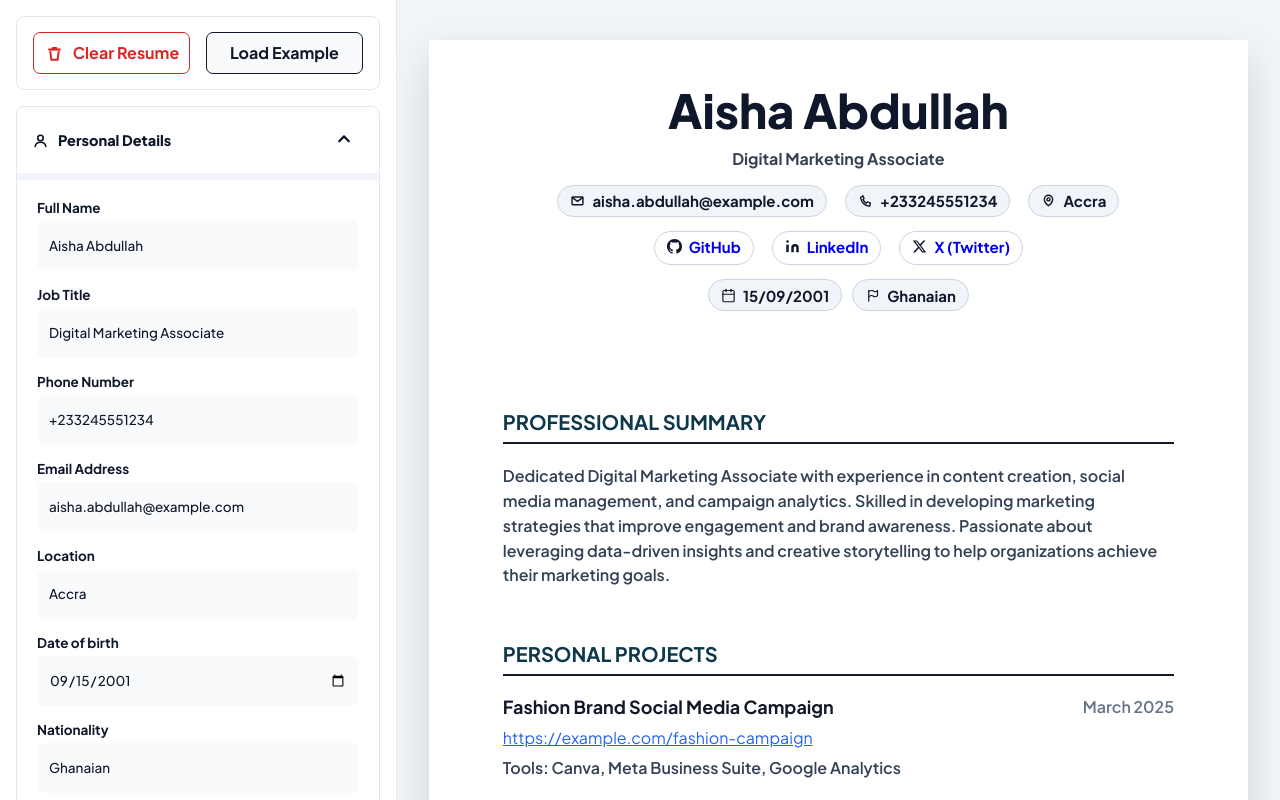
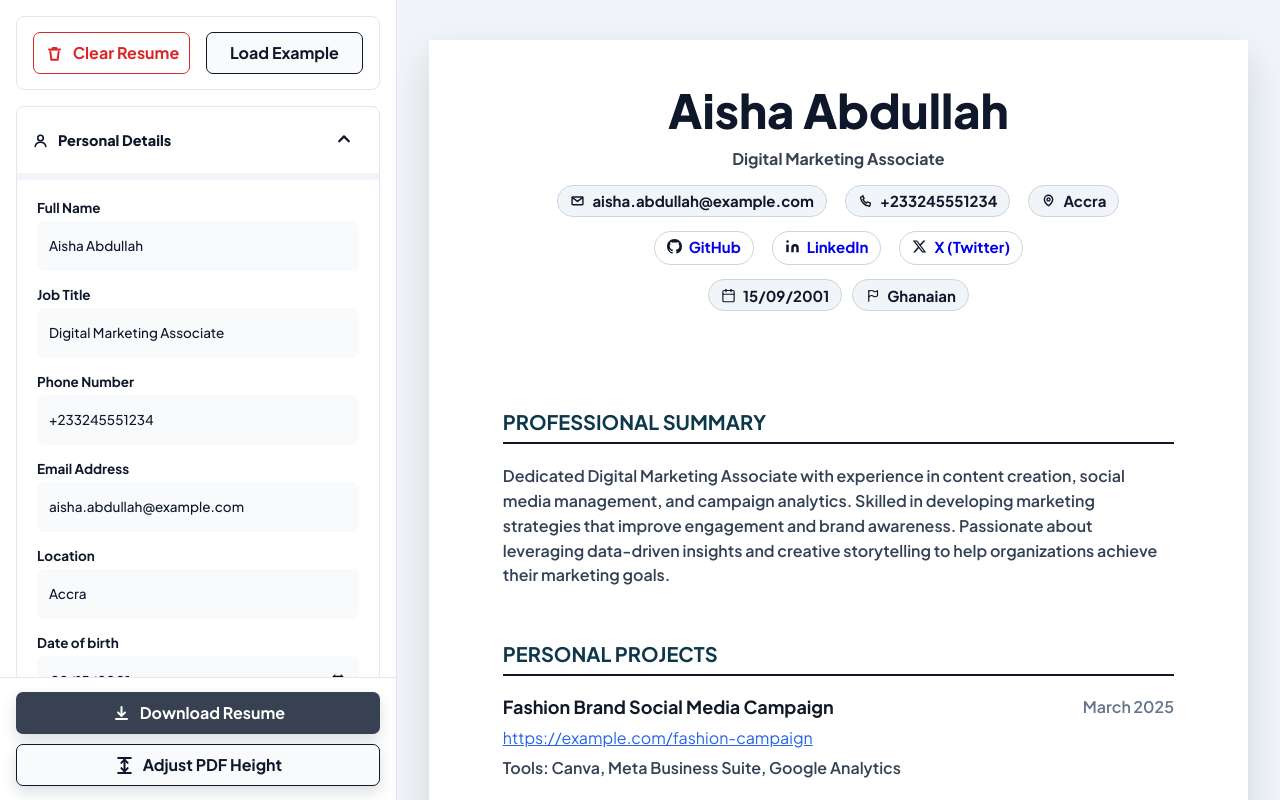
Before and after one commit to AdjeteySowah/cv-application-generator, a React (Vite) app: page / in a window 1280 px wide. Built offline with nearby package versions, Linux system fonts and the light colour scheme.

Commit message:
refactor: use the new class name for editor footer

```diff
--- a/src/styles.css
+++ b/src/styles.css
@@ -419,7 +419,7 @@ svg {
   padding: 2.3rem 2rem 2.5rem;
 }
 
-.download-wrapper {
+.editor-footer {
   position: sticky;
   bottom: 0;
   z-index: 2;
@@ -529,7 +529,7 @@ svg {
 
 .modal-done {
   justify-self: center;
-  width: 7rem;
+  width: 100%;
   color: var(--chip-text);
 }
 
```
